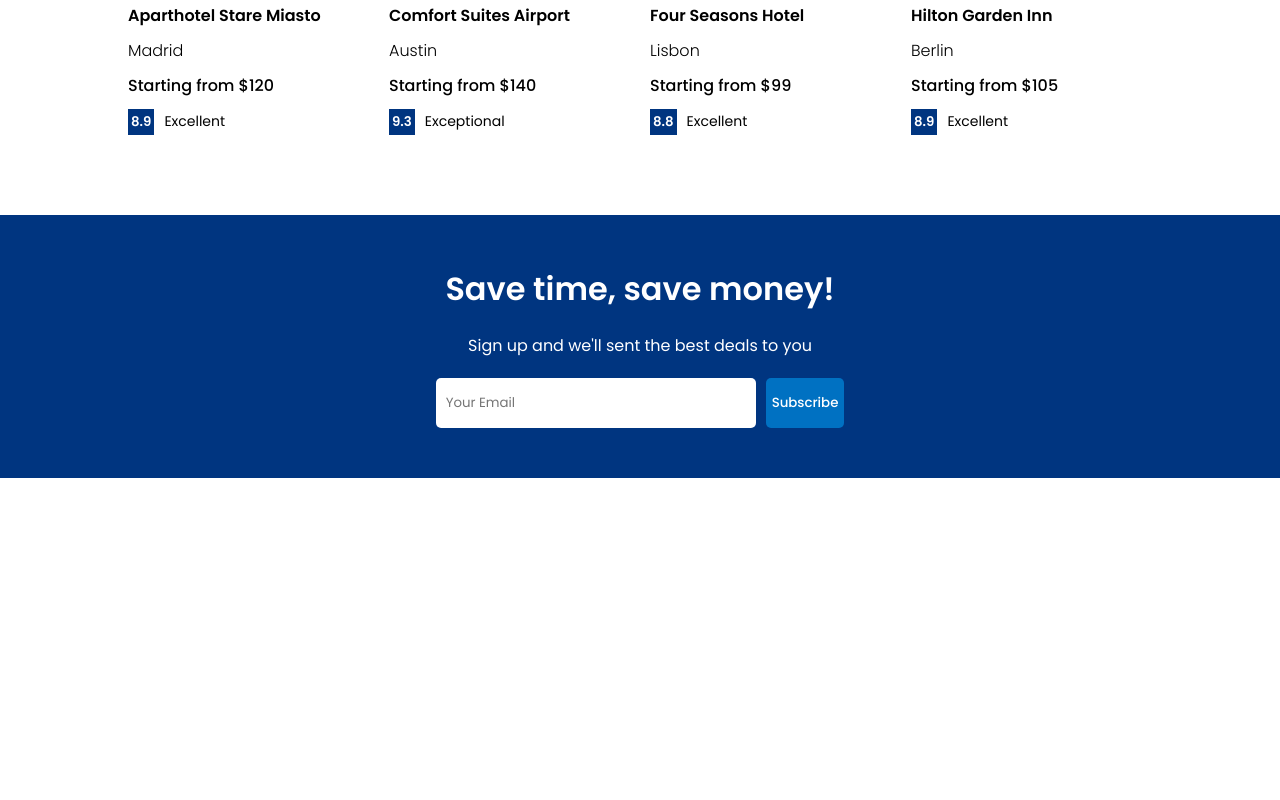
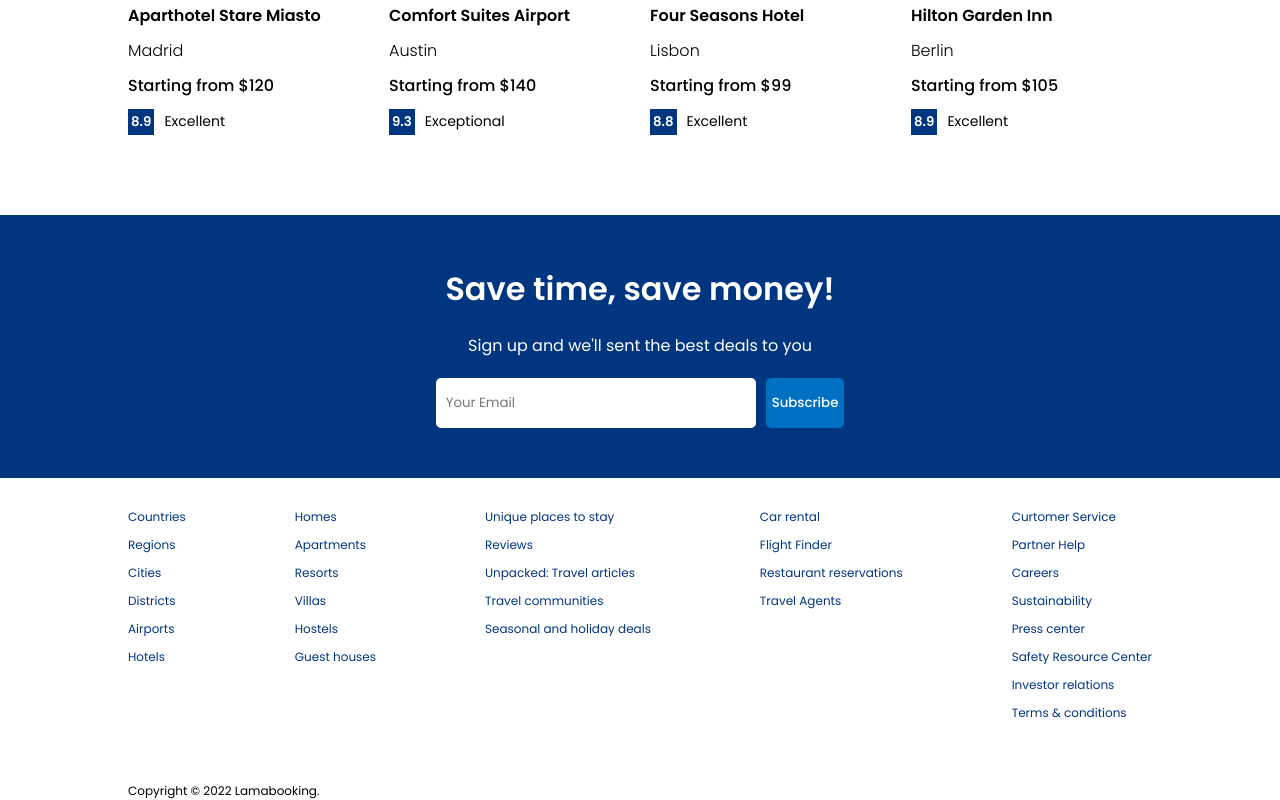
Before and after one commit to indika02/EasyBooking, a React (Create React App) app: page / in a window 1280 px wide. Shown: the part 1362-2162 px from the top of the page. Before the commit the page ends 1840 px from the top, so only its background shows below. Built offline with nearby package versions, Linux system fonts and the light colour scheme.

Commit message:
footer completed

```diff
--- /dev/null
+++ b/src/components/footer/Footer.jsx
@@ -0,0 +1,52 @@
+import "./footer.css";
+
+const Footer = () => {
+  return (
+    <div className="footer">
+      <div className="fLists">
+        <ul className="fList">
+          <li className="fListItem">Countries</li>
+          <li className="fListItem">Regions</li>
+          <li className="fListItem">Cities</li>
+          <li className="fListItem">Districts</li>
+          <li className="fListItem">Airports</li>
+          <li className="fListItem">Hotels</li>
+        </ul>
+        <ul className="fList">
+          <li className="fListItem">Homes </li>
+          <li className="fListItem">Apartments </li>
+          <li className="fListItem">Resorts </li>
+          <li className="fListItem">Villas</li>
+          <li className="fListItem">Hostels</li>
+          <li className="fListItem">Guest houses</li>
+        </ul>
+        <ul className="fList">
+          <li className="fListItem">Unique places to stay </li>
+          <li className="fListItem">Reviews</li>
+          <li className="fListItem">Unpacked: Travel articles </li>
+          <li className="fListItem">Travel communities </li>
+          <li className="fListItem">Seasonal and holiday deals </li>
+        </ul>
+        <ul className="fList">
+          <li className="fListItem">Car rental </li>
+          <li className="fListItem">Flight Finder</li>
+          <li className="fListItem">Restaurant reservations </li>
+          <li className="fListItem">Travel Agents </li>
+        </ul>
+        <ul className="fList">
+          <li className="fListItem">Curtomer Service</li>
+          <li className="fListItem">Partner Help</li>
+          <li className="fListItem">Careers</li>
+          <li className="fListItem">Sustainability</li>
+          <li className="fListItem">Press center</li>
+          <li className="fListItem">Safety Resource Center</li>
+          <li className="fListItem">Investor relations</li>
+          <li className="fListItem">Terms & conditions</li>
+        </ul>
+      </div>
+      <div className="fText">Copyright © 2022 Lamabooking.</div>
+    </div>
+  );
+};
+
+export default Footer;
--- /dev/null
+++ b/src/components/footer/footer.css
@@ -0,0 +1,23 @@
+.footer{
+    width: 100%;
+    width: 1024px;
+    font-size: 12px
+}
+
+.fLists{
+    width: 100%;
+    display: flex;
+    justify-content: space-between;
+    margin-bottom: 50px;
+}
+
+.fList{
+    list-style: none;
+    padding: 0;
+}
+
+.fListItem{
+    margin-bottom: 10px;
+    color: #003580;
+    cursor: pointer;
+}
--- a/src/pages/home/Home.jsx
+++ b/src/pages/home/Home.jsx
@@ -5,6 +5,7 @@
 import PropertyList from '../../components/propertyList/PropertyList';
 import FeaturedProperties from '../../components/featuredProperties/FeaturedProperties';
 import MailList from '../../components/mailList/MailList';
+import Footer from '../../components/footer/Footer';
 
 const Home = () => {
   return (
@@ -18,6 +19,7 @@
       <h1 className='homeTitle'>homes guests love</h1>
       <FeaturedProperties/>
       <MailList/>
+      <Footer/>
     </div>
     </div>
   )
```
